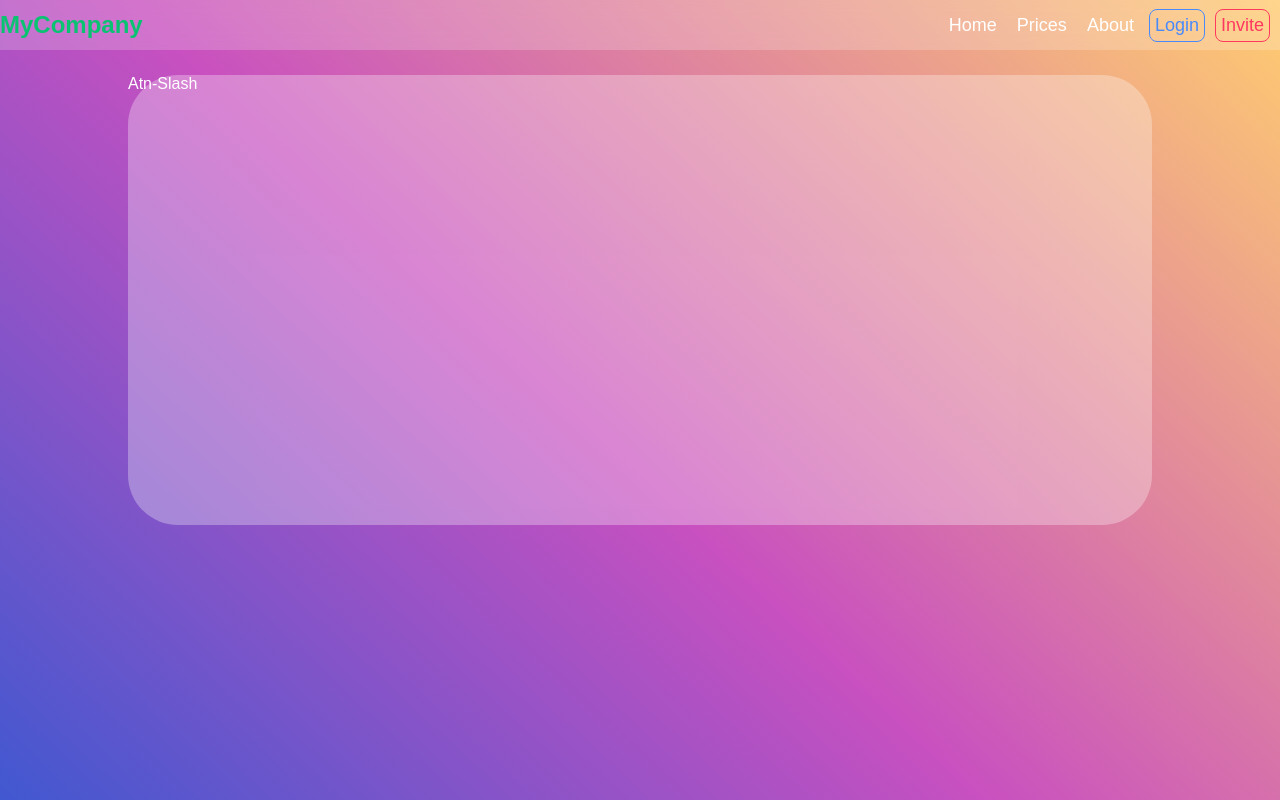
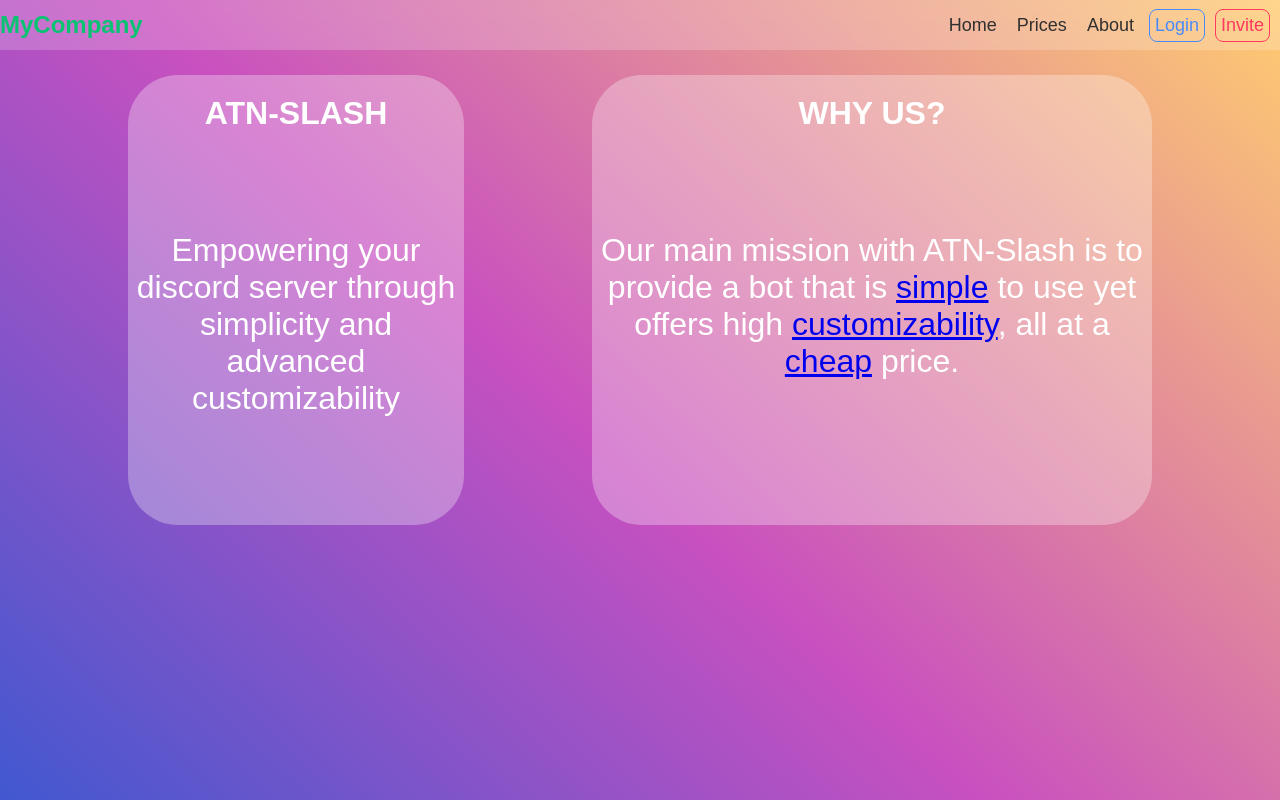
Before and after one commit to NerfedJabolo/atn-slash-full, a plain HTML site: page index.html in a window 1280 px wide. Drawn offline with Linux system fonts and the light colour scheme.

Commit message:
updated hero UI

```diff
--- a/index.html
+++ b/index.html
@@ -36,7 +36,14 @@
 
     <div class="hero">
         <div class="main">
-            <p>Atn-Slash</p>
+            <div class="intro">
+                <h1>ATN-SLASH</h1>
+                <p>Empowering your discord server through simplicity and advanced customizability</p>
+            </div>
+            <div class="why-atnslash">
+                <h1>WHY US?</h1>
+                <p class="linkpar">Our main mission with ATN-Slash is to provide a bot that is <a href="#">simple</a> to use yet offers high <a href="#">customizability</a>, all at a <a href="#">cheap</a> price. </p>
+            </div>
         </div>
     </div>
 
--- a/styles.css
+++ b/styles.css
@@ -50,7 +50,7 @@ ul {
 }
 
 ul a {
-    color: white;
+    color: #303030;
 }
 
 ul li {
@@ -152,14 +152,96 @@ ul li:hover {
 }
 
 .main {
+    display: flex;
     border-radius: 50px;
     width: 70vw;
     height: 450px;
-    background-color: rgba(255, 255, 255, 0.3);
 
 }
 
+.intro {
+    text-align: center;
+    width: 30vw;
+    height: 450px;
+    border-radius: 50px;
+    display: inline-block;
+    background-color: rgba(255, 255, 255, 0.3);
+}
+
+.intro  h1 {
+    padding-top: 20px;
+}
+
+.intro p {
+    padding: 100px 0;
+    font-size: xx-large;
+}
+
+.why-atnslash {
+    margin-left: 10vw;
+    text-align: center;
+    display: inline-block;
+    height: 450px;
+    width: 30vw;
+    border-radius: 50px;
+    background-color: rgba(255, 255, 255, 0.3);
+}
+
+.why-atnslash  h1 {
+    padding-top: 20px;
+}
+
+.why-atnslash p {
+    padding: 100px 0;
+    font-size: xx-large;
+}
+
+
+.linkpar > a:hover, .linkpar > a:visited {
+    color: white;
+    cursor: pointer;
+}
+@media only screen and (max-width: 1450px) {
+    .main {
+        width: 80vw;
+    }
+    .why-atnslash {
+        width: 50vw;
+    }
+}
+@media only screen and (max-width: 1200px) {
+    .main {
+        width: 90vw
+    }
+    .intro {
+        width: 40vw;
+    }
+    .why-atnslash {
+        width: 50vw;
+    }
+}
+
+@media only screen and (max-width: 900px) {
+    .intro {
+        width: 45vw;
+    }
+    .why-atnslash {
+        width: 45vw;
+    }
+}
+
+@media only screen and (max-width: 700px) {
+    .intro {
+        width: 90vw;
+        border-radius: 50px;
+    }
+    .why-atnslash {
+        display: none;
+    }
+}
+
 @media only screen and (max-width: 600px) {
+
     header nav {
         display: none;
     }
@@ -175,14 +257,14 @@ ul li:hover {
     }
 }
 
-@media only screen and (max-width: 1200px) {
-    .main {
-        width: 90vw
+@media screen and (min-width: 320px) and (max-width: 767px) and (orientation: landscape) {
+    html {
+      transform: rotate(-90deg);
+      transform-origin: left top;
+      width: 100vh;
+      overflow-x: hidden;
+      position: absolute;
+      top: 100%;
+      left: 0;
     }
-}
-
-@media only screen and (max-width: 1450px) {
-    .main {
-        width: 80vw;
-    }
-}
+  }
```
